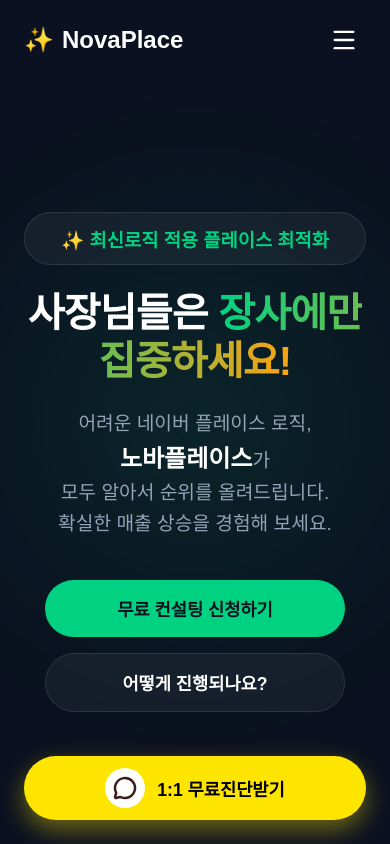
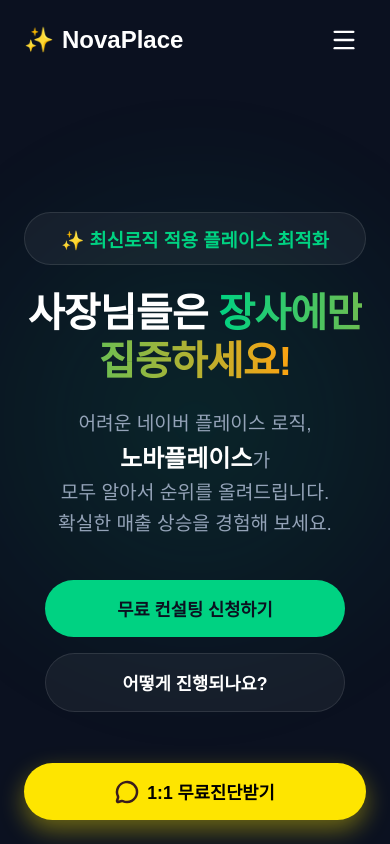
Before and after one commit to seungjae8815-stack/novaplace, a Next.js app: page / in a window 390 px wide. Shown: the top 844 px of the page. Built offline with nearby package versions, Linux system fonts and the light colour scheme; a web font is replaced by a local one.

Commit message:
style: 우측 하단 플로팅 버튼 여백 및 크기를 메인 녹색 버튼과 동일하게 조정

```diff
--- a/src/components/FloatingBtn.module.css
+++ b/src/components/FloatingBtn.module.css
@@ -8,9 +8,11 @@
 .btn {
   display: flex;
   align-items: center;
+  justify-content: center;
+  gap: 8px;
   background: #fee500;
   border-radius: 999px;
-  padding: 8px 24px 8px 8px;
+  padding: 16px 32px;
   box-shadow: 0 10px 25px rgba(254, 229, 0, 0.4);
   transition: transform 0.3s ease;
   color: #000;
@@ -22,14 +24,9 @@
 }
 
 .iconBox {
-  width: 40px;
-  height: 40px;
-  background: #fff;
-  border-radius: 50%;
   display: flex;
   align-items: center;
   justify-content: center;
-  margin-right: 12px;
 }
 
 .text {
@@ -44,7 +41,6 @@
     left: 24px;
   }
   .btn {
-    justify-content: center;
-    padding: 12px;
+    padding: 16px 32px;
   }
 }
```
